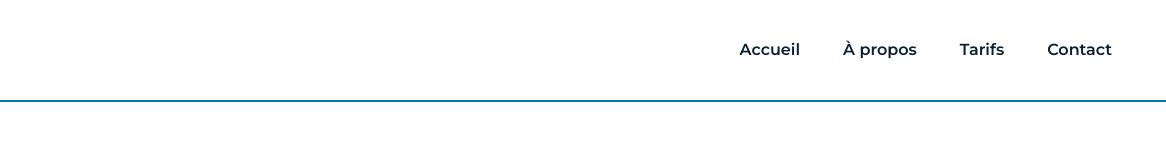
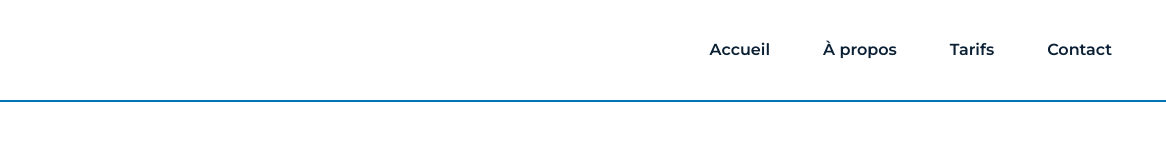
Before and after one commit to sev4nnb/axium, a plain HTML site: page index.html in a window 1280 px wide. Shown: the top 160 px of the page, 114-1280 px from the left. Drawn offline with Linux system fonts and the light colour scheme.

Commit message:
Increase gap between navigation items

```diff
--- a/index.html
+++ b/index.html
@@ -37,7 +37,7 @@
 
     header img { height: 70px; }
 
-    nav ul { display: flex; gap: 15px; }
+    nav ul { display: flex; gap: 25px; }
 
     nav a {
       color: var(--text-dark);
```
